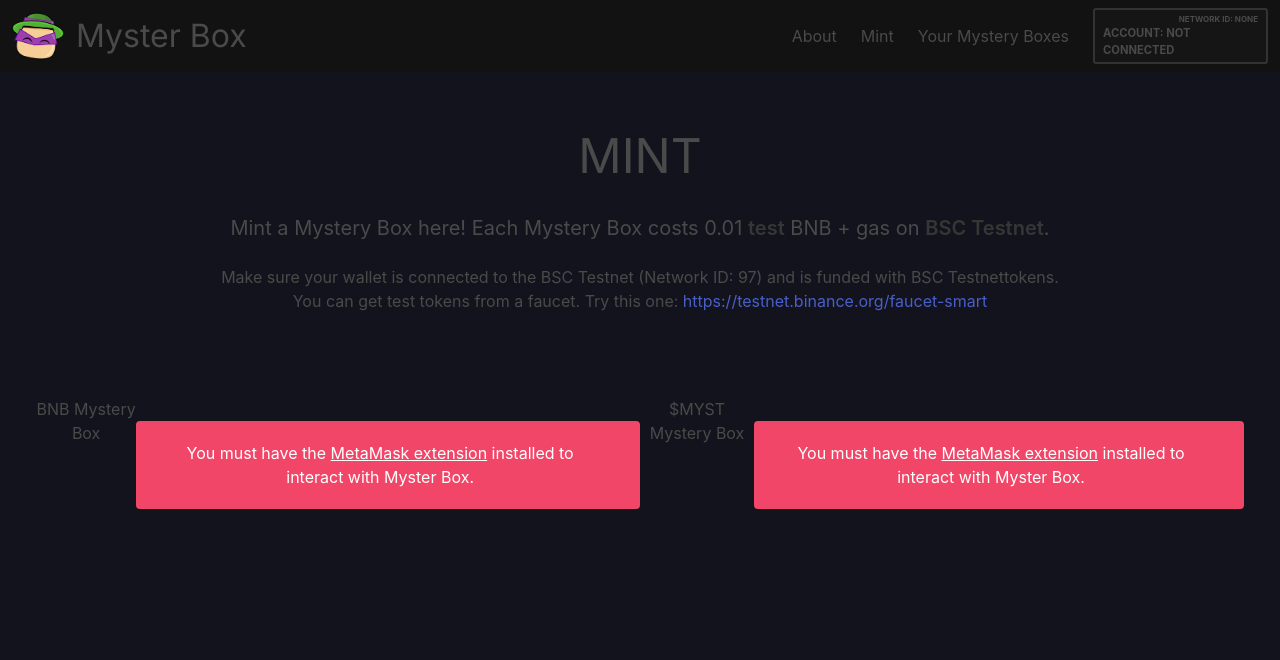
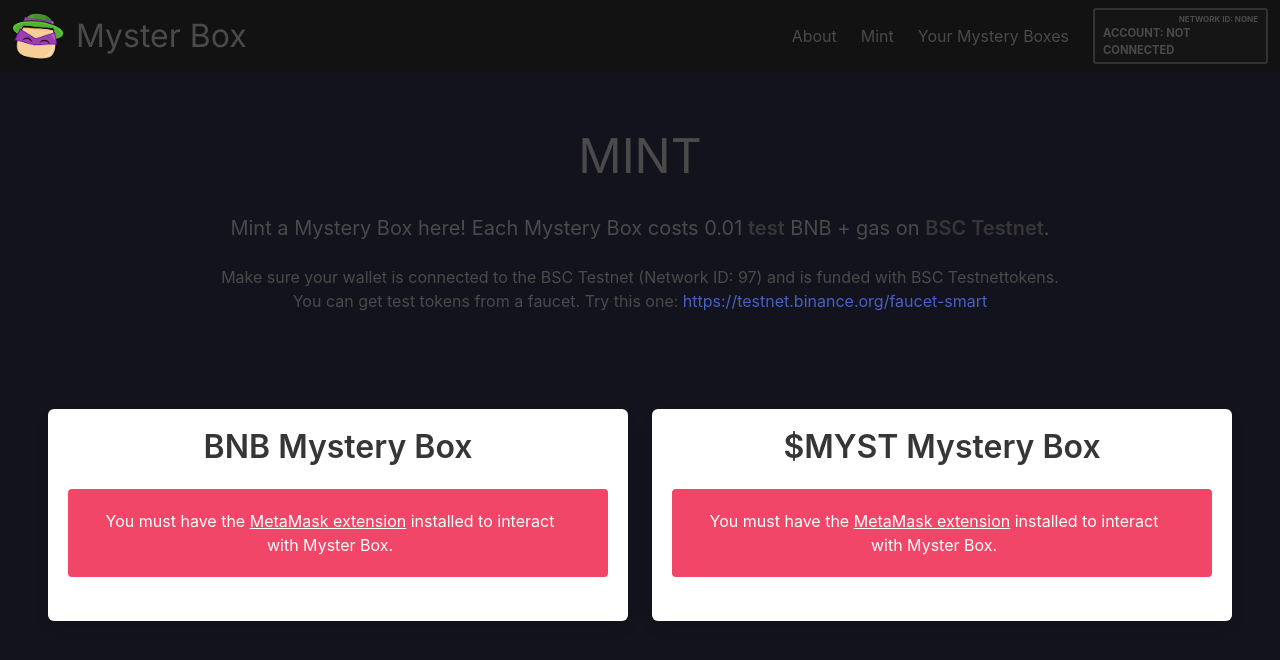
Before and after one commit to x-Code-x/react-nft, a React (Create React App) app in the folder frontend-react/: page / in a window 1280 px wide. Both pictures are taken after a click on the link "Mint". Shown: the top 660 px of the page. Built offline with nearby package versions, Linux system fonts and the light colour scheme; a web font is replaced by a local one.

Commit message:
Update Mint.js

```diff
--- a/frontend-react/src/components/Mint.js
+++ b/frontend-react/src/components/Mint.js
@@ -49,57 +49,9 @@
       </section>
       <section className="section has-text-centered">
         <div class="tile is-ancestor">
-          <div class="tile is-6">
-            <p>BNB Mystery Box</p>
-            {noMetaMaskDetectedError && <MetamaskWarning />}
-
-            {!isConnected && !noMetaMaskDetectedError && (
-            <MetaMaskButton isConnecting={isConnecting} connectWalletHandler={connectWalletHandler} />
-            )}
-
-            {errorMessageConnect && (
-            <ErrorMessage errorMessage={errorMessageConnect} setErrorMessage={setErrorMessageConnect} />
-            )}
-
-            {isConnected && (
-              <button
-                className={`button mt-4 mb-4 ${metamaskWaitingOnUser ? "is-loading" : ""}`}
-                disabled={mintingInProgress}
-                onClick={mintNFTHandler}
-              >
-                Mint a {NFT_NAME}
-              </button>
-            )}
-
-            {metamaskWaitingOnUser && <MetaMaskOpen />}
-            {mintingInProgress && (
-              <MintProgressNotification
-                mintWaitTimer={mintWaitTimer}
-                setSelectedTab={setSelectedTab}
-                transactionHash={transactionHash}
-              />
-            )}
-            {errorMessageMint !== null && (
-              <ErrorMessage errorMessage={errorMessageMint} setErrorMessage={setErrorMessageMint} />
-            )}
-            <div className="is-flex is-flex-direction-column is-justify-content-center is-align-items-center mt-4">
-              {isNewlyMinted && (
-                <>
-                  <p className="is-size-4 is-uppercase">
-                    <FontAwesomeIcon className="fas fa-2x fa-solid is-size-3 " icon={faStar} /> a new {NFT_NAME} is born!{" "}
-                    <FontAwesomeIcon className="fas fa-2x fa-solid is-size-3" icon={faStar} />
-                  </p>
-                  <div className="is-flex is-flex-direction-column is-justify-content-center is-align-items-center mt-4">
-                    {isNewlyMinted && <UserDerpy nftDetails={mintedNFTDetails} />}
-                  </div>
-                  <p className="is-size-7 pt-3">Transaction Hash:</p>
-                  <p className="is-size-7">{transactionHash}</p>
-                </>
-              )}
-            </div>
-          </div>
-          <div class="tile is-6">
-            <p>$MYST Mystery Box</p>
+          <div class="tile is-6 is-parent">
+            <div class="tile is-child box">
+              <p class="title">BNB Mystery Box</p>
               {noMetaMaskDetectedError && <MetamaskWarning />}
 
              {!isConnected && !noMetaMaskDetectedError && (
@@ -148,6 +100,58 @@
              </div>
             </div>
           </div>
+          <div class="tile is-parent">
+            <div class="tile is-child box">
+              <p class="title">$MYST Mystery Box</p>
+              {noMetaMaskDetectedError && <MetamaskWarning />}
+
+              {!isConnected && !noMetaMaskDetectedError && (
+                <MetaMaskButton isConnecting={isConnecting} connectWalletHandler={connectWalletHandler} />
+              )}
+
+              {errorMessageConnect && (
+                <ErrorMessage errorMessage={errorMessageConnect} setErrorMessage={setErrorMessageConnect} />
+              )}
+
+              {isConnected && (
+                <button
+                  className={`button mt-4 mb-4 ${metamaskWaitingOnUser ? "is-loading" : ""}`}
+                  disabled={mintingInProgress}
+                  onClick={mintNFTHandler}
+                >
+                  Mint a {NFT_NAME}
+                </button>
+              )}
+
+              {metamaskWaitingOnUser && <MetaMaskOpen />}
+              {mintingInProgress && (
+                <MintProgressNotification
+                  mintWaitTimer={mintWaitTimer}
+                  setSelectedTab={setSelectedTab}
+                  transactionHash={transactionHash}
+                />
+              )}
+              {errorMessageMint !== null && (
+                <ErrorMessage errorMessage={errorMessageMint} setErrorMessage={setErrorMessageMint} />
+             )}
+              <div className="is-flex is-flex-direction-column is-justify-content-center is-align-items-center mt-4">
+                 {isNewlyMinted && (
+                  <>
+                   <p className="is-size-4 is-uppercase">
+                      <FontAwesomeIcon className="fas fa-2x fa-solid is-size-3 " icon={faStar} /> a new {NFT_NAME} is born!{" "}
+                      <FontAwesomeIcon className="fas fa-2x fa-solid is-size-3" icon={faStar} />
+                    </p>
+                    <div className="is-flex is-flex-direction-column is-justify-content-center is-align-items-center mt-4">
+                      {isNewlyMinted && <UserDerpy nftDetails={mintedNFTDetails} />}
+                    </div>
+                   <p className="is-size-7 pt-3">Transaction Hash:</p>
+                    <p className="is-size-7">{transactionHash}</p>
+                  </>
+               )}
+              </div>
+            </div>
+           </div>
+        </div>
       </section>
     </div>
   );
```
Lines whose indentation alone changed are shown as unchanged.
